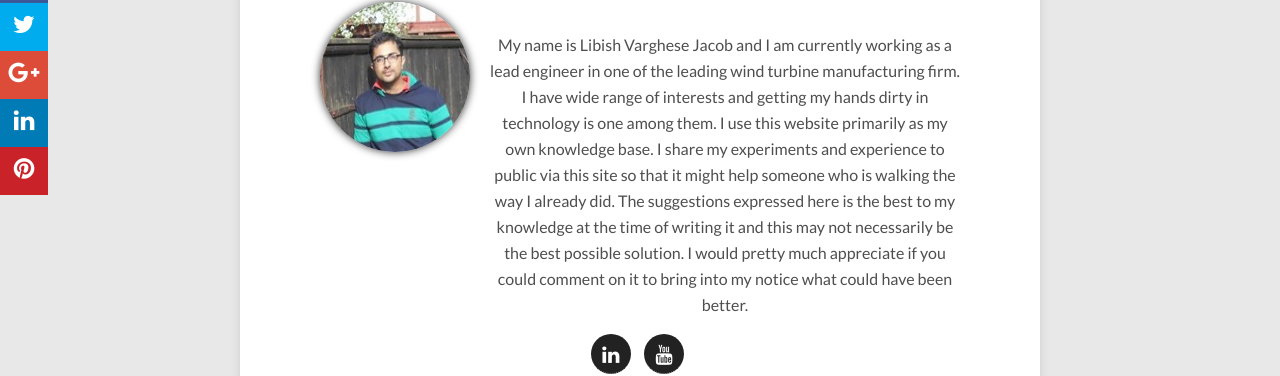
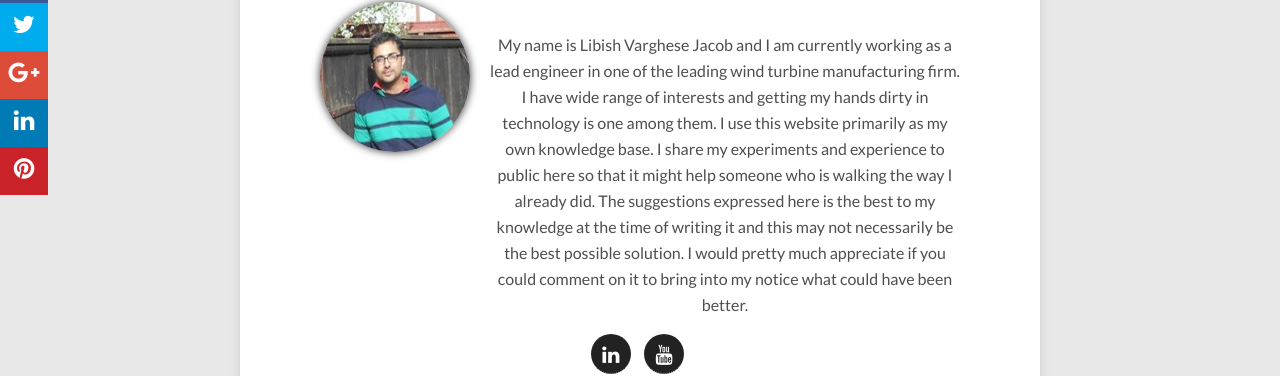
Before and after one commit to libish-jacob/Blog, a Jekyll site: the page built from _posts/2018-04-11-test-post-with-title.md, in a window 1280 px wide and 900 px high, scrolled down 744 px. Shown: the part 225-601 px from the top of the window. Built offline with Jekyll 4.4.1, drawn with Linux system fonts in a browser that asks for light colours; nearby versions of some CDN libraries; comment, search, counter and statistics services are not loaded.

Commit message:
About author improved again
About author improved again

```diff
--- a/_config.yml
+++ b/_config.yml
@@ -50,7 +50,7 @@ owner:
   name:           Libish Varghese Jacob
 #  site:           http://aronbordin.com
   avatar:         images/libish.jpg
-  bio:            "My name is Libish Varghese Jacob and I am currently working as a lead engineer in one of the leading wind turbine manufacturing firm. I have wide range of interests and getting my hands dirty in technology is one among them. I use this website primarily as my own knowledge base. I share my experiments and experience to public via this site so that it might help someone who is walking the way I already did. The suggestions expressed here is the best to my knowledge at the time of writing it and this may not necessarily be the best possible solution. I would pretty much appreciate if you could comment on it to bring into my notice what could have been better."
+  bio:            "My name is Libish Varghese Jacob and I am currently working as a lead engineer in one of the leading wind turbine manufacturing firm. I have wide range of interests and getting my hands dirty in technology is one among them. I use this website primarily as my own knowledge base. I share my experiments and experience to public here so that it might help someone who is walking the way I already did. The suggestions expressed here is the best to my knowledge at the time of writing it and this may not necessarily be the best possible solution. I would pretty much appreciate if you could comment on it to bring into my notice what could have been better."
   email:          libi.32@gmail.com
   # Twitter nick for use in Twitter cards and follow button.
   twitter: libishjacob # if no twitter in this config, the twitter follow button will be removed
```
